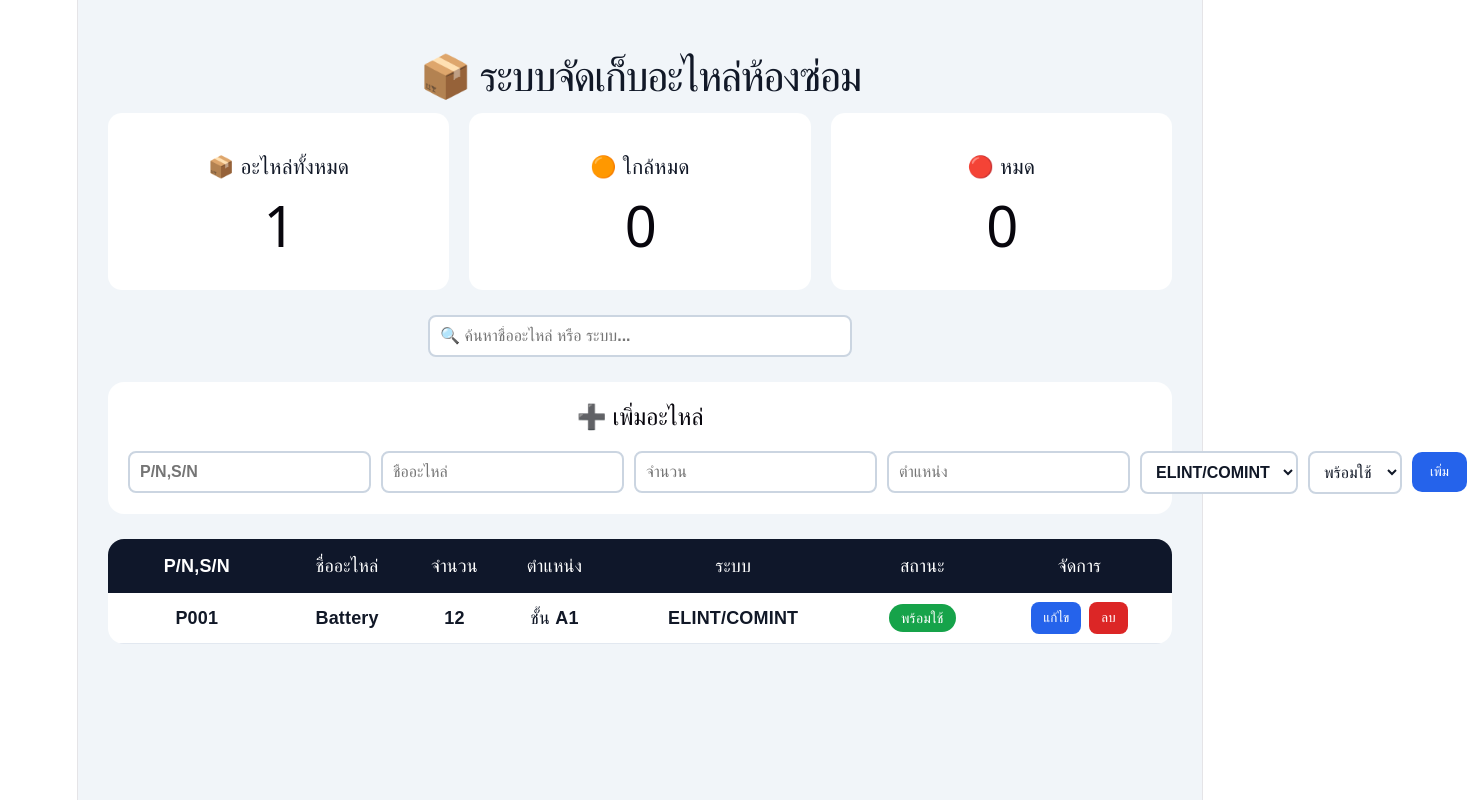
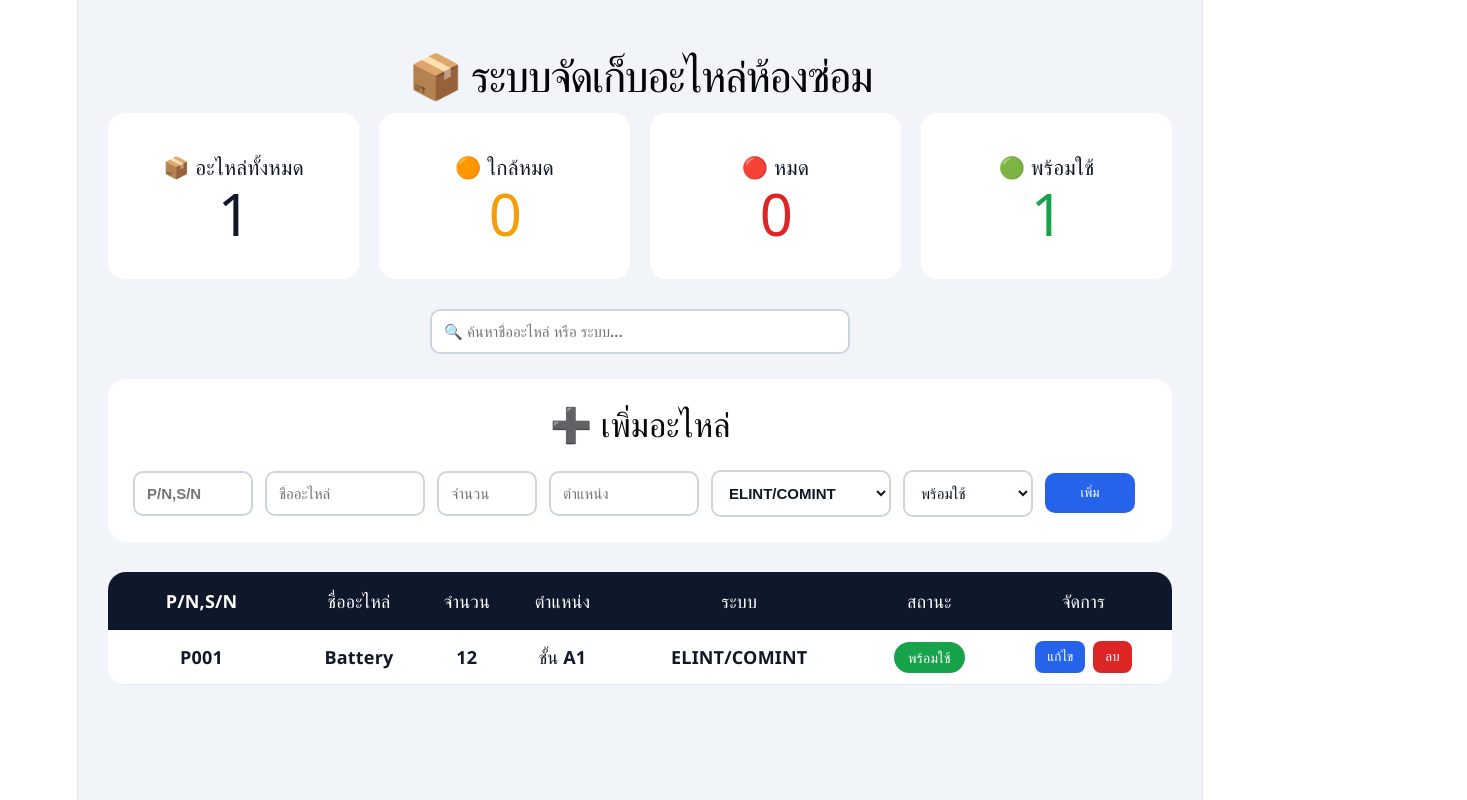
Before and after one commit to natchon5865/Part-EW3, a React (Vite) app: page / in a window 1280 px wide. Shown: the top 800 px of the page, 1467 px wide, since content can reach past the window. Built offline with nearby package versions, Linux system fonts and the light colour scheme.

Commit message:
Update App.tsx

```diff
--- a/src/App.tsx
+++ b/src/App.tsx
@@ -43,7 +43,7 @@ function App() {
       setParts([...parts, newPart]);
     }
 
-    // reset ช่องกรอก
+    // reset
     setId("");
     setName("");
     setQty("");
@@ -84,16 +84,19 @@ function App() {
   const total = parts.length;
   const low = parts.filter((p) => p.qty > 0 && p.qty <= 5).length;
   const empty = parts.filter((p) => p.qty === 0).length;
+  const ready = parts.filter((p) => p.status === "พร้อมใช้").length;
 
   const inputStyle = {
-    padding: "10px",
-    borderRadius: "8px",
+    padding: "12px",
+    borderRadius: "10px",
     border: "2px solid #cbd5e1",
-    fontSize: "16px",
+    fontSize: "15px",
     fontWeight: "600",
     color: "#111827",
     backgroundColor: "#ffffff",
     outline: "none",
+    width: "100%",
+    boxSizing: "border-box" as const,
   };
 
   return (
@@ -102,7 +105,7 @@ function App() {
         background: "#f1f5f9",
         minHeight: "100vh",
         padding: "30px",
-        fontFamily: "sans-serif",
+        fontFamily: "'Segoe UI', 'Prompt', sans-serif",
         color: "#111827",
       }}
     >
@@ -110,62 +113,115 @@ function App() {
       <h1
         style={{
           textAlign: "center",
-          fontSize: "42px",
+          fontSize: "44px",
           marginBottom: "25px",
-          color: "#111827",
+          fontWeight: "700",
         }}
       >
         📦 ระบบจัดเก็บอะไหล่ห้องซ่อม
       </h1>
 
-      {/* การ์ด */}
+      {/* กล่องสรุป */}
       <div
         style={{
           display: "grid",
-          gridTemplateColumns: "1fr 1fr 1fr",
+          gridTemplateColumns: "1fr 1fr 1fr 1fr",
           gap: "20px",
-          marginBottom: "25px",
+          marginBottom: "30px",
         }}
       >
         <div
           style={{
             background: "white",
+            borderRadius: "16px",
             padding: "20px",
-            borderRadius: "14px",
             textAlign: "center",
           }}
         >
           <h3>📦 อะไหล่ทั้งหมด</h3>
-          <h1>{total}</h1>
+
+          <h1
+            style={{
+              fontSize: "58px",
+              color: "#111827",
+              marginTop: "10px",
+            }}
+          >
+            {total}
+          </h1>
         </div>
 
         <div
           style={{
             background: "white",
+            borderRadius: "16px",
             padding: "20px",
-            borderRadius: "14px",
             textAlign: "center",
           }}
         >
           <h3>🟠 ใกล้หมด</h3>
-          <h1>{low}</h1>
+
+          <h1
+            style={{
+              fontSize: "58px",
+              color: "#f59e0b",
+              marginTop: "10px",
+            }}
+          >
+            {low}
+          </h1>
         </div>
 
         <div
           style={{
             background: "white",
+            borderRadius: "16px",
             padding: "20px",
-            borderRadius: "14px",
             textAlign: "center",
           }}
         >
           <h3>🔴 หมด</h3>
-          <h1>{empty}</h1>
+
+          <h1
+            style={{
+              fontSize: "58px",
+              color: "#dc2626",
+              marginTop: "10px",
+            }}
+          >
+            {empty}
+          </h1>
+        </div>
+
+        <div
+          style={{
+            background: "white",
+            borderRadius: "16px",
+            padding: "20px",
+            textAlign: "center",
+          }}
+        >
+          <h3>🟢 พร้อมใช้</h3>
+
+          <h1
+            style={{
+              fontSize: "58px",
+              color: "#16a34a",
+              marginTop: "10px",
+            }}
+          >
+            {ready}
+          </h1>
         </div>
       </div>
 
       {/* ค้นหา */}
-      <div style={{ textAlign: "center", marginBottom: "25px" }}>
+      <div
+        style={{
+          textAlign: "center",
+          marginBottom: "25px",
+        }}
+      >
         <input
           type="text"
           placeholder="🔍 ค้นหาชื่ออะไหล่ หรือ ระบบ..."
@@ -173,7 +229,7 @@ function App() {
           onChange={(e) => setSearch(e.target.value)}
           style={{
             ...inputStyle,
-            width: "400px",
+            width: "420px",
           }}
         />
       </div>
@@ -182,15 +238,16 @@ function App() {
       <div
         style={{
           background: "white",
-          padding: "20px",
-          borderRadius: "16px",
-          marginBottom: "25px",
+          borderRadius: "18px",
+          padding: "25px",
+          marginBottom: "30px",
         }}
       >
         <h2
           style={{
             textAlign: "center",
-            marginBottom: "20px",
+            marginBottom: "25px",
+            fontSize: "34px",
           }}
         >
           ➕ เพิ่มอะไหล่
@@ -199,8 +256,9 @@ function App() {
         <div
           style={{
             display: "grid",
-            gridTemplateColumns: "1fr 1fr 1fr 1fr 1fr 1fr auto",
-            gap: "10px",
+            gridTemplateColumns:
+              "120px 160px 100px 150px 180px 130px 90px",
+            gap: "12px",
             alignItems: "center",
           }}
         >
@@ -260,10 +318,10 @@ function App() {
               background: "#2563eb",
               color: "white",
               border: "none",
-              padding: "12px 18px",
               borderRadius: "10px",
+              padding: "12px",
+              fontWeight: "700",
               cursor: "pointer",
-              fontWeight: "700",
             }}
           >
             {editId ? "บันทึก" : "เพิ่ม"}
@@ -275,7 +333,7 @@ function App() {
       <div
         style={{
           background: "white",
-          borderRadius: "16px",
+          borderRadius: "18px",
           overflow: "hidden",
         }}
       >
@@ -292,7 +350,7 @@ function App() {
             }}
           >
             <tr>
-              <th style={{ padding: "14px" }}>P/N,S/N</th>
+              <th style={{ padding: "16px" }}>P/N,S/N</th>
               <th>ชื่ออะไหล่</th>
               <th>จำนวน</th>
               <th>ตำแหน่ง</th>
@@ -309,23 +367,28 @@ function App() {
                 style={{
                   textAlign: "center",
                   borderBottom: "1px solid #e2e8f0",
+                  fontWeight: "600",
                   color: "#111827",
-                  fontWeight: "600",
                 }}
               >
-                <td style={{ padding: "12px" }}>{part.id}</td>
+                <td style={{ padding: "14px" }}>{part.id}</td>
+
                 <td>{part.name}</td>
+
                 <td>{part.qty}</td>
+
                 <td>{part.location}</td>
+
                 <td>{part.system}</td>
 
                 <td>
                   <span
                     style={{
-                      padding: "6px 12px",
+                      padding: "6px 14px",
                       borderRadius: "999px",
                       color: "white",
                       fontSize: "14px",
+                      fontWeight: "700",
                       background:
                         part.status === "พร้อมใช้"
                           ? "#16a34a"
@@ -357,24 +420,43 @@ function App() {
                   <button
                     onClick={() => deletePart(part.id)}
                     style={{
+
                       background: "#dc2626",
+
                       color: "white",
+
                       border: "none",
+
                       padding: "8px 12px",
+
                       borderRadius: "8px",
+
                       cursor: "pointer",
+
                     }}
+
                   >
+
                     ลบ
+
                   </button>
+
                 </td>
+
               </tr>
+
             ))}
+
           </tbody>
+
         </table>
+
       </div>
+
     </div>
+
   );
+
 }
 
 export default App;
```
